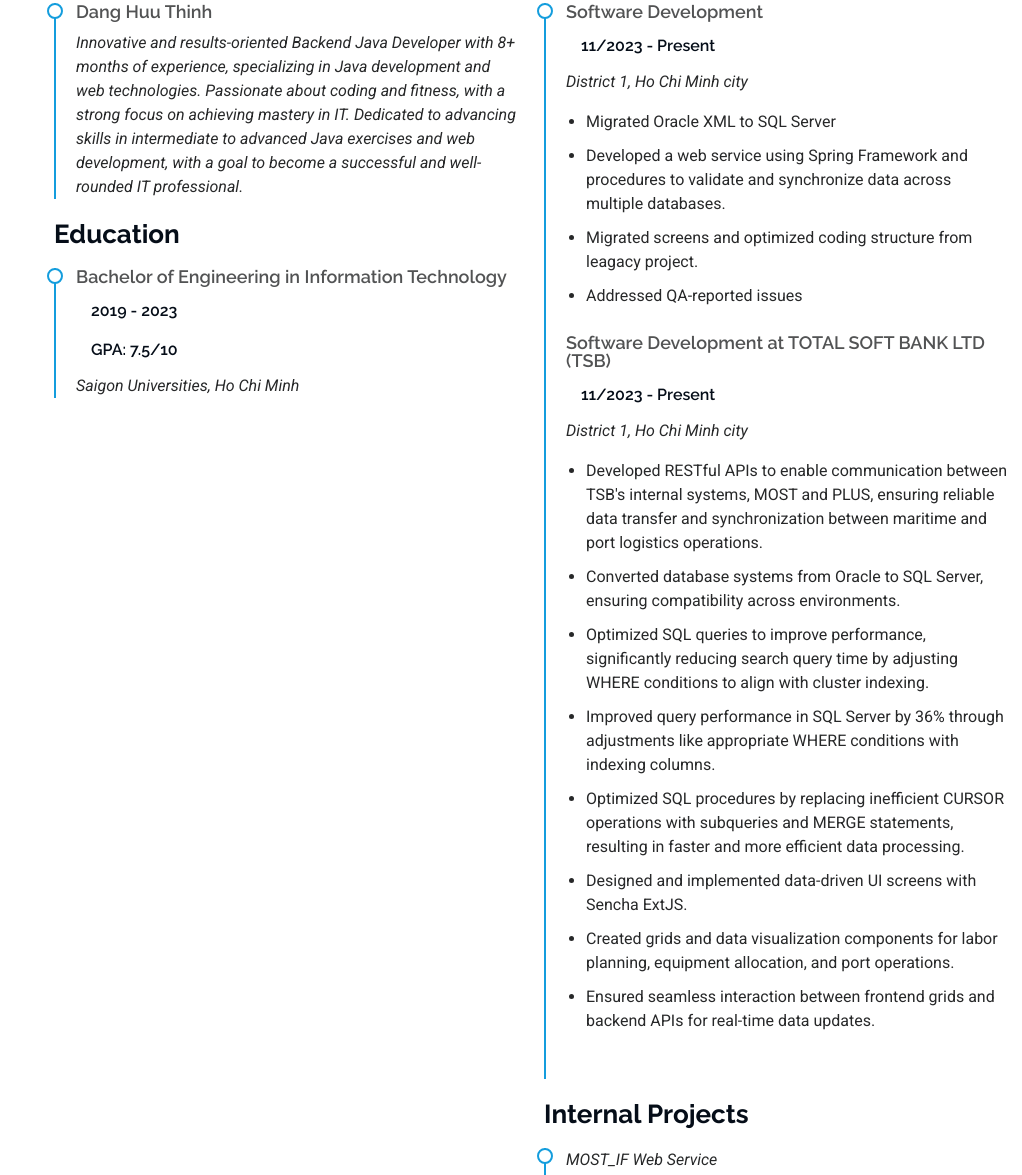
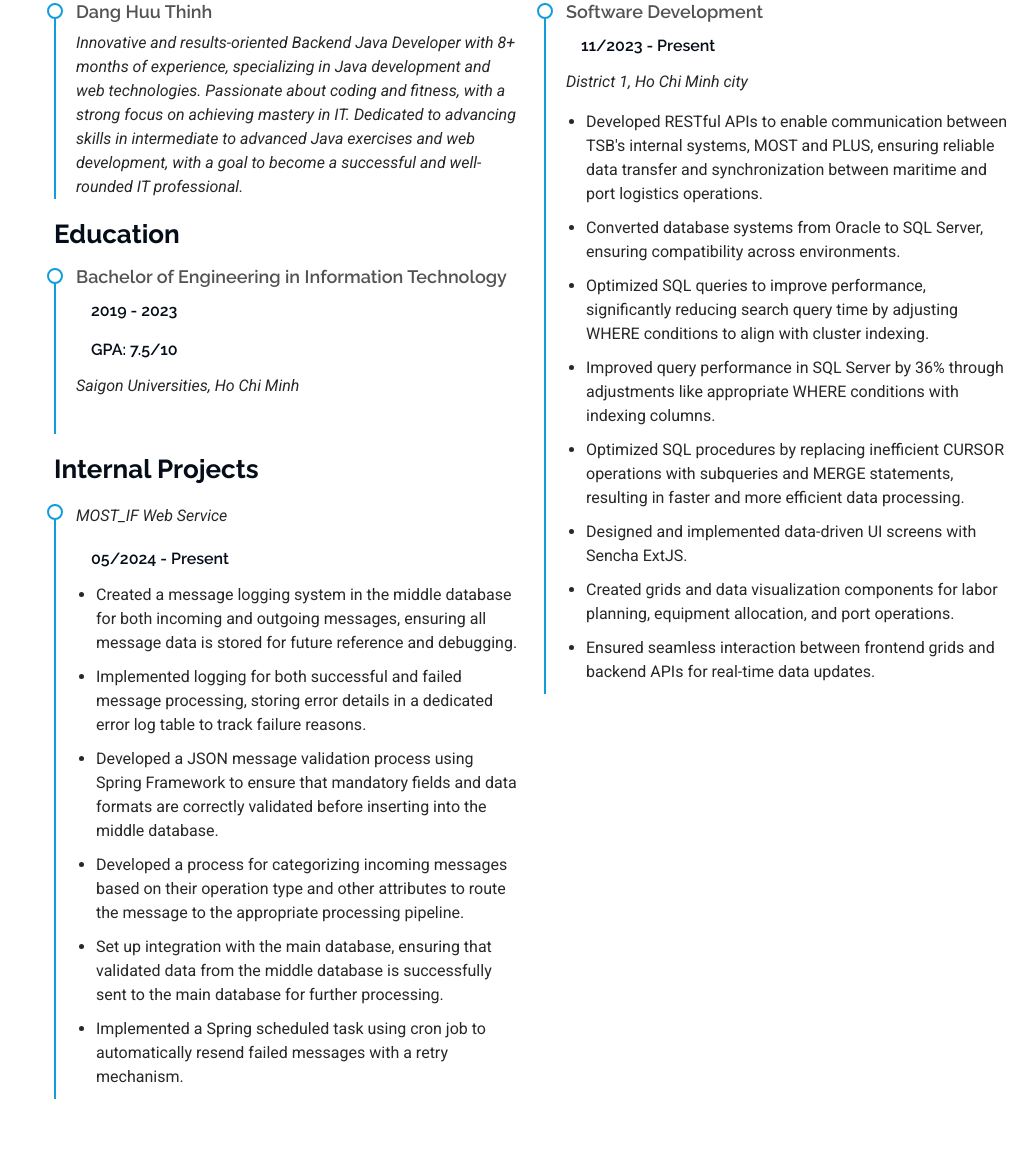
Before and after one commit to thinh12112001/my-portfolio-2024, a plain HTML site: page index.html in a window 1280 px wide. Shown: the part 2420-3595 px from the top of the page, without its empty margins (258-1280 px from the left). Drawn offline with Linux system fonts and the light colour scheme.

Commit message:
Update internal project

```diff
--- a/index.html
+++ b/index.html
@@ -303,23 +303,26 @@
               <p><em>Saigon Universities, Ho Chi Minh</em></p>
            </div><!-- Edn Resume Item -->
 
+           <h3 class="resume-title">Internal Projects</h3>
+           <div class="resume-item">
+             <p><em>MOST_IF Web Service</em></p>
+             <h5>05/2024 - Present</h5>
+             <ul>
+               <li>Created a message logging system in the middle database for both incoming and outgoing messages, ensuring all message data is stored for future reference and debugging.</li>
+               <li>Implemented logging for both successful and failed message processing, storing error details in a dedicated error log table to track failure reasons.</li>
+               <li>Developed a JSON message validation process using Spring Framework to ensure that mandatory fields and data formats are correctly validated before inserting into the middle database.</li>
+               <li>Developed a process for categorizing incoming messages based on their operation type and other attributes to route the message to the appropriate processing pipeline.</li>
+               <li>Set up integration with the main database, ensuring that validated data from the middle database is successfully sent to the main database for further processing.</li>
+               <li>Implemented a Spring scheduled task using cron job to automatically resend failed messages with a retry mechanism.</li>
 
+             </ul>
+          </div><!-- Edn Resume Item -->
           </div>
 
           <div class="col-lg-6" data-aos="fade-up" data-aos-delay="200">
             <h3 class="resume-title">Professional Experience</h3>
             <div class="resume-item">
               <h4>Software Development</h4>
-              <h5>11/2023 - Present</h5>
-              <p><em>District 1, Ho Chi Minh city</em></p>
-              <ul>
-                <li>Migrated Oracle XML to SQL Server</li>
-                <li>Developed a web service using Spring Framework and procedures to validate and synchronize data across multiple databases.</li>
-                <li>Migrated screens and optimized coding structure from leagacy project.</li>
-                <li>Addressed QA-reported issues</li>
-
-              </ul>
-              <h4>Software Development at <span>Total Soft Bank Ltd (TSB)</span></h4>
               <h5>11/2023 - Present</h5>
               <p><em>District 1, Ho Chi Minh city</em></p>
               <ul>
@@ -331,22 +334,12 @@
                 <li>Designed and implemented data-driven UI screens with Sencha ExtJS.</li>
                 <li>Created grids and data visualization components for labor planning, equipment allocation, and port operations.</li>
                 <li>Ensured seamless interaction between frontend grids and backend APIs for real-time data updates.</li>
-            </ul>
+
+              </ul>
+
             </div><!-- Edn Resume Item -->
 
-            <h3 class="resume-title">Internal Projects</h3>
-            <div class="resume-item">
-              <p><em>MOST_IF Web Service</em></p>
-              <ul>
-                <li>Created a message logging system in the middle database for both incoming and outgoing messages, ensuring all message data is stored for future reference and debugging.</li>
-                <li>Implemented logging for both successful and failed message processing, storing error details in a dedicated error log table to track failure reasons.</li>
-                <li>Developed a JSON message validation process using Spring Framework to ensure that mandatory fields and data formats are correctly validated before inserting into the middle database.</li>
-                <li>Developed a process for categorizing incoming messages based on their operation type and other attributes to route the message to the appropriate processing pipeline.</li>
-                <li>Set up integration with the main database, ensuring that validated data from the middle database is successfully sent to the main database for further processing.</li>
-                <li>Implemented a Spring scheduled task using cron job to automatically resend failed messages with a retry mechanism.</li>
 
-              </ul>
-           </div><!-- Edn Resume Item -->
           </div>
 
 
```
